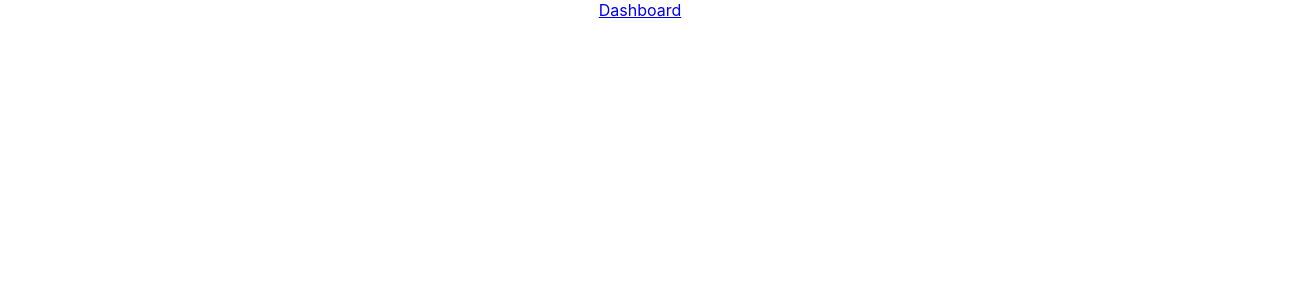
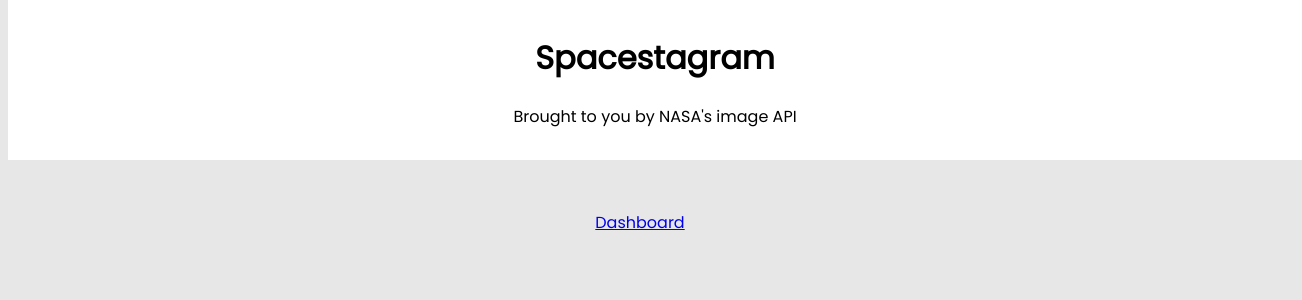
Before and after one commit to ChrisPag/ChrisPag.github.io, a React (Create React App) app: page / in a window 1280 px wide. Shown: the top 300 px of the page, 1302 px wide, since content can reach past the window. Built offline with nearby package versions, Linux system fonts and the light colour scheme.

Commit message:
Updated index.css

```diff
--- a/src/App.css
+++ /dev/null
@@ -1,38 +0,0 @@
-.App {
-  text-align: center;
-}
-
-.App-logo {
-  height: 40vmin;
-  pointer-events: none;
-}
-
-@media (prefers-reduced-motion: no-preference) {
-  .App-logo {
-    animation: App-logo-spin infinite 20s linear;
-  }
-}
-
-.App-header {
-  background-color: #282c34;
-  min-height: 100vh;
-  display: flex;
-  flex-direction: column;
-  align-items: center;
-  justify-content: center;
-  font-size: calc(10px + 2vmin);
-  color: white;
-}
-
-.App-link {
-  color: #61dafb;
-}
-
-@keyframes App-logo-spin {
-  from {
-    transform: rotate(0deg);
-  }
-  to {
-    transform: rotate(360deg);
-  }
-}
--- a/src/App.js
+++ b/src/App.js
@@ -1,12 +1,13 @@
-import './App.css';
 import {BrowserRouter as Router, Route, Routes} from 'react-router-dom';
 import Home from "./components/Home";
 import Dashboard from "./components/Dashboard";
+import Navbar from "./components/Navbar";
 
 function App() {
   return (
     <Router>
       <div className="App">
+        <Navbar />
           <div className="pageContent">
             <Routes>
               <Route exact path="/" element={<Home />}/>
--- a/src/components/Dashboard.js
+++ b/src/components/Dashboard.js
@@ -3,7 +3,7 @@
 const Dashboard = () => {
     return (
       <div className="dashboard">
-          <NasaPic />
+        <NasaPic />
       </div>
     );
   }
--- a/src/components/Home.css
+++ /dev/null
@@ -1,9 +0,0 @@
-img{
-    width: 60%;
-    margin-left: auto;
-    margin-right: auto;
-}
-
-.content{
-    display: grid;
-}
--- a/src/components/Home.js
+++ b/src/components/Home.js
@@ -1,4 +1,3 @@
-import './Home.css';
 import {NavLink} from 'react-router-dom';
 
 const Home = () => {
--- a/src/components/NasaPic.js
+++ b/src/components/NasaPic.js
@@ -21,15 +21,15 @@
 
   return (
     <div className="nasaPic">
-      {posts && (posts.map((post, id)=>(
+      {posts && (posts.map((post)=>(
         <div className="content" key={post.id}>
           <img
             src={post.url}
             alt={post.title}
           ></img>
 
-          <p>{post.title}</p>
-          <p>{post.date}</p>
+          <p><span>{post.title}</span> - {post.date}</p>
+          <button>Like</button>
 
         </div>
       )))}
--- /dev/null
+++ b/src/components/Navbar.js
@@ -0,0 +1,10 @@
+const Navbar = () => {
+    return (
+      <div className="navbar">
+          <h1>Spacestagram</h1>
+          <p>Brought to you by NASA's image API</p>
+      </div>
+    );
+  }
+
+  export default Navbar;
--- a/src/index.css
+++ b/src/index.css
@@ -1,13 +1,60 @@
-body {
-  margin: 0;
-  font-family: -apple-system, BlinkMacSystemFont, 'Segoe UI', 'Roboto', 'Oxygen',
-    'Ubuntu', 'Cantarell', 'Fira Sans', 'Droid Sans', 'Helvetica Neue',
-    sans-serif;
-  -webkit-font-smoothing: antialiased;
-  -moz-osx-font-smoothing: grayscale;
+@import url('https://fonts.googleapis.com/css2?family=Poppins&display=swap');
+
+*{
+  font-family: Poppins;
+  text-align: center;
+  background-color: rgb(231, 231, 231);
 }
 
-code {
-  font-family: source-code-pro, Menlo, Monaco, Consolas, 'Courier New',
-    monospace;
+img{
+  width: 90%;
+  margin-left: auto;
+  margin-right: auto;
+  margin-top:5%;
 }
+
+.nasaPic .content{
+  margin-left: auto;
+  margin-right: auto;
+  width:50%;
+  display: grid;
+  border: 1px solid white;
+  border-radius: 20px;
+  margin-bottom:20px;
+
+  box-shadow: rgba(100, 100, 111, 0.2) 0px 7px 29px 0px;
+}
+
+.nasaPic p, span, .content{
+  background-color: white;
+}
+
+.nasaPic span{
+  font-weight: bold;
+}
+
+
+.nasaPic button{
+  width:80px;
+  margin-left:5%;
+  margin-bottom:5%;
+  border-style: none;
+  padding:10px;
+  border-radius: 10px;
+}
+
+.nasaPic button:hover{
+  background-color: rgb(204, 204, 204);
+}
+
+.navbar{
+  width:100%;
+  padding:15px;
+  margin-top:-10px;
+  margin-bottom:50px;
+  background-color: white;
+}
+
+.navbar p, h1{
+  background-color: white;
+}
```
Also changed, not shown: src/logo.svg (deleted).
